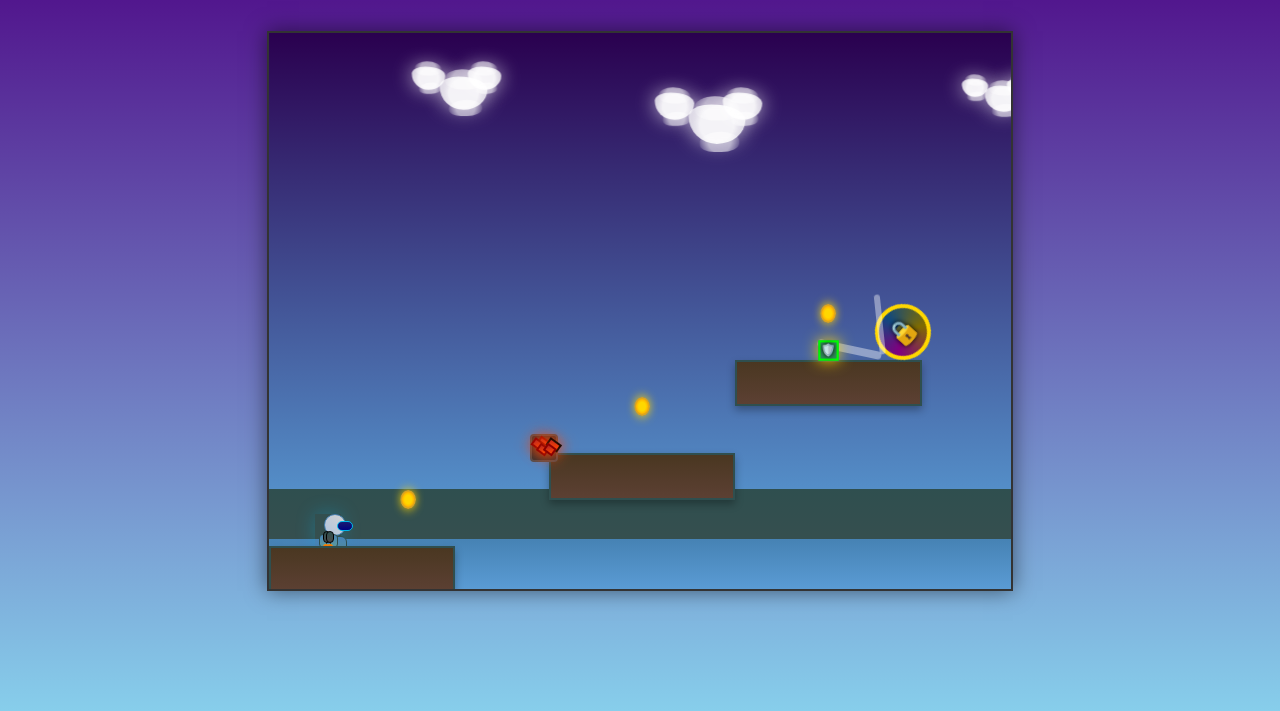
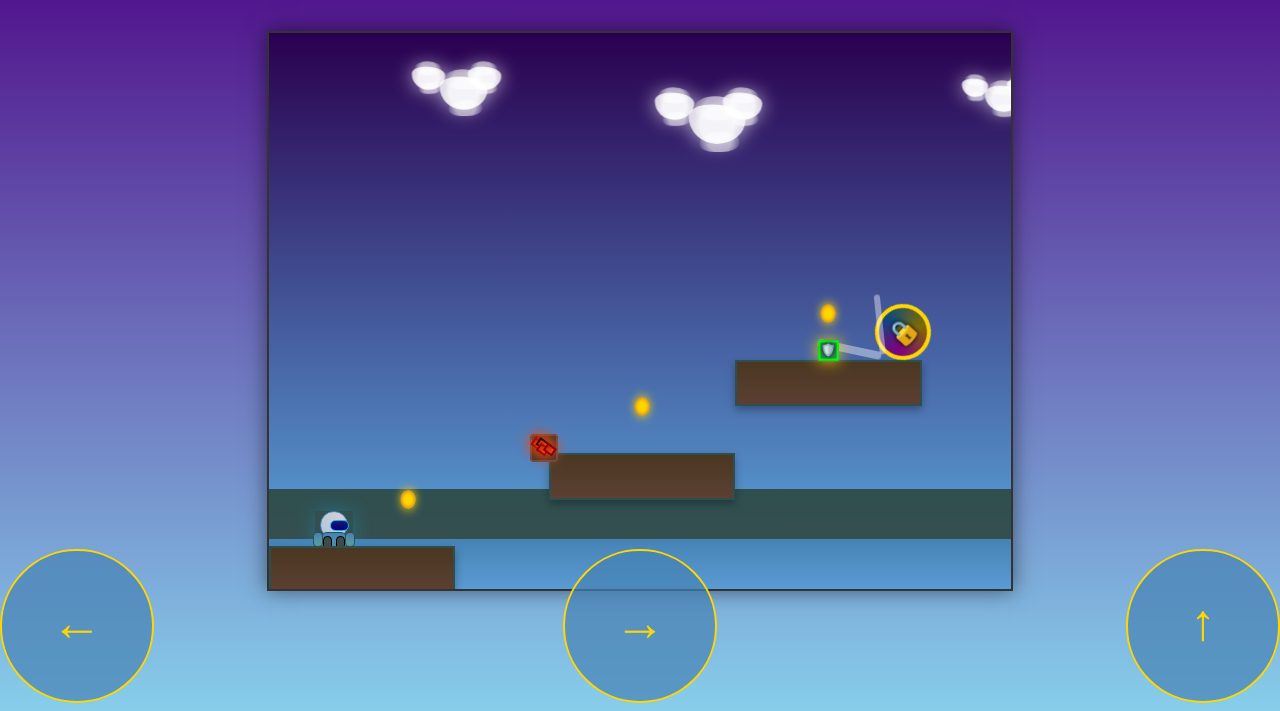
Before and after one commit to D-20001/dgame1, a plain HTML site: page index (41).html in a window 1280 px wide. Both pictures are taken after a click on the button "Start Game". Shown: the part 89-800 px from the top of the page. Drawn offline with Linux system fonts and the light colour scheme.

Commit message:
Update index (41).html

```diff
--- a/index (41).html
+++ b/index (41).html
@@ -1,43 +1,4 @@
-<script type="text/javascript">
-        var gk_isXlsx = false;
-        var gk_xlsxFileLookup = {};
-        var gk_fileData = {};
-        function filledCell(cell) {
-          return cell !== '' && cell != null;
-        }
-        function loadFileData(filename) {
-        if (gk_isXlsx && gk_xlsxFileLookup[filename]) {
-            try {
-                var workbook = XLSX.read(gk_fileData[filename], { type: 'base64' });
-                var firstSheetName = workbook.SheetNames[0];
-                var worksheet = workbook.Sheets[firstSheetName];
-
-                // Convert sheet to JSON to filter blank rows
-                var jsonData = XLSX.utils.sheet_to_json(worksheet, { header: 1, blankrows: false, defval: '' });
-                // Filter out blank rows (rows where all cells are empty, null, or undefined)
-                var filteredData = jsonData.filter(row => row.some(filledCell));
-
-                // Heuristic to find the header row by ignoring rows with fewer filled cells than the next row
-                var headerRowIndex = filteredData.findIndex((row, index) =>
-                  row.filter(filledCell).length >= filteredData[index + 1]?.filter(filledCell).length
-                );
-                // Fallback
-                if (headerRowIndex === -1 || headerRowIndex > 25) {
-                  headerRowIndex = 0;
-                }
-
-                // Convert filtered JSON back to CSV
-                var csv = XLSX.utils.aoa_to_sheet(filteredData.slice(headerRowIndex)); // Create a new sheet from filtered array of arrays
-                csv = XLSX.utils.sheet_to_csv(csv, { header: 1 });
-                return csv;
-            } catch (e) {
-                console.error(e);
-                return "";
-            }
-        }
-        return gk_fileData[filename] || "";
-        }
-        </script><!DOCTYPE html>
+<!DOCTYPE html>
 <html lang="en">
 <head>
     <meta charset="UTF-8">
@@ -143,18 +104,6 @@
             font-size: 3vw;
             margin-bottom: 2vh;
         }
-        #gameOverScreen .content-section {
-            width: 100%;
-            display: flex;
-            flex-direction: column;
-            align-items: center;
-            gap: 2vh;
-            margin-bottom: 2vh;
-        }
-        #gameOverScreen p {
-            font-size: 2.4vw;
-            line-height: 1.4;
-        }
         button {
             font-family: 'VT323', monospace;
             font-size: 2.4vw;
@@ -203,7 +152,7 @@
             position: fixed;
             bottom: 1vh;
             width: 100%;
-            display: none;
+            display: flex;
             justify-content: space-between;
             z-index: 10;
         }
@@ -224,8 +173,6 @@
             background: rgba(255,255,255,0.7);
         }
         .player {
-            width: 28px;
-            height: 35px;
             position: absolute;
             z-index: 5;
             transition: transform 0.05s ease;
@@ -239,8 +186,6 @@
             box-shadow: 0 4px 8px rgba(0,0,0,0.3);
         }
         .coin {
-            width: 20px;
-            height: 20px;
             position: absolute;
             z-index: 5;
             background: radial-gradient(circle, #FFD700 40%, #FFA500 80%);
@@ -250,8 +195,6 @@
             animation: coinSpin 2s infinite linear, coinPulse 1.5s infinite ease-in-out;
         }
         .obstacle {
-            width: 30px;
-            height: 30px;
             position: absolute;
             z-index: 5;
             background: #2F2F2F;
@@ -260,8 +203,6 @@
             animation: spikeShake 0.1s infinite ease-in-out;
         }
         .powerUp {
-            width: 20px;
-            height: 20px;
             position: absolute;
             z-index: 5;
             border: 2px solid;
@@ -274,8 +215,6 @@
             text-shadow: 0 0 5px #000;
         }
         .portal {
-            width: 60px;
-            height: 60px;
             position: absolute;
             z-index: 5;
             background: conic-gradient(#1E90FF, #FFD700, #FF00FF, #1E90FF);
@@ -341,83 +280,58 @@
             background: radial-gradient(circle, rgba(255,255,255,0.8), rgba(255,255,255,0));
         }
         .player .helmet {
-            width: 22px;
-            height: 22px;
             background: linear-gradient(45deg, #B0C4DE, #D3D3D3);
             border: 1px solid #4682B4;
             border-radius: 50%;
             position: absolute;
             top: 0;
-            left: 9px;
         }
         .player .visor {
-            width: 16px;
-            height: 10px;
             background: linear-gradient(#191970, #000080);
             border: 1px solid #00B7EB;
             border-radius: 8px;
             position: absolute;
-            top: 6px;
-            left: 12px;
         }
         .player .suit {
-            width: 24px;
-            height: 24px;
             background: linear-gradient(#4682B4, #5F9EA0);
             border: 1px solid #2F4F4F;
             border-radius: 6px;
             position: absolute;
-            top: 22px;
-            left: 8px;
         }
         .player .thruster-left {
-            width: 6px;
-            height: 10px;
             background: radial-gradient(circle, #FF4500 20%, #FFA500);
             border-radius: 3px;
             position: absolute;
-            bottom: -8px;
-            left: 8px;
         }
         .player .thruster-right {
-            width: 6px;
-            height: 10px;
             background: radial-gradient(circle, #FF4500 20%, #FFA500);
             border-radius: 3px;
             position: absolute;
-            bottom: -8px;
-            right: 8px;
         }
         .player .arm-left, .player .arm-right {
-            width: 8px;
-            height: 14px;
             background: linear-gradient(#4682B4, #5F9EA0);
             border: 1px solid #2F4F4F;
             border-radius: 4px;
             position: absolute;
         }
         .player .leg-left, .player .leg-right {
-            width: 8px;
-            height: 12px;
             background: linear-gradient(#2F4F4F, #4A4A4A);
             border: 1px solid #000;
             border-radius: 4px;
             position: absolute;
         }
         .obstacle .crystal {
-            width: 10px;
-            height: 20px;
             background: linear-gradient(45deg, #B22222, #FF4500);
             border: 2px solid #8B0000;
             position: absolute;
             animation: crystalPulse 0.8s infinite ease-in-out, crystalRotate 8s infinite linear;
             box-shadow: 0 0 10px #FF4500;
         }
-        .obstacle .crystal:nth-child(1) { top: 0; left: 10px; height: 18px; }
-        .obstacle .crystal:nth-child(2) { top: 2px; left: 2px; transform: rotate(30deg); height: 15px; }
-        .obstacle .crystal:nth-child(3) { top: 2px; left: 18px; transform: rotate(-30deg); height: 15px; border: 2px solid #000; }
-        .obstacle .crystal:nth-child(4) { top: 8px; left: 6px; transform: rotate(15deg); height: 12px; }
-        .obstacle .crystal:nth-child(5) { top: 8px; left: 14px; transform: rotate(-15deg); height: 12px; }
+        .obstacle .crystal:nth-child(1) { top: 0; left: 4px; width: 10px; height: 18px; }
+        .obstacle .crystal:nth-child(2) { top: 2px; left: 2px; width: 10px; height: 15px; transform: rotate(30deg); }
+        .obstacle .crystal:nth-child(3) { top: 2px; left: 8px; width: 10px; height: 15px; transform: rotate(-30deg); border: 2px solid #000; }
+        .obstacle .crystal:nth-child(4) { top: 8px; left: 6px; width: 10px; height: 12px; transform: rotate(15deg); }
+        .obstacle .crystal:nth-child(5) { top: 8px; left: 14px; width: 10px; height: 12px; transform: rotate(-15deg); }
         .portal.active {
             box-shadow: 0 0 30px rgba(255,215,0,0.8);
             animation: portalSwirl 1.5s infinite linear, portalPulse 1s infinite ease-in-out;
@@ -540,12 +454,12 @@
             #pauseButton { font-size: 3.6vw; width: 80px; height: 45px; }
             input { width: 300px; font-size: 3.6vw; height: 34px; }
             #leaderboard th, #leaderboard td, #leaderboardGameOver th, #leaderboardGameOver td { font-size: 2.8vw; }
-            #controls { display: flex; }
+            .control-button { width: 10vw; height: 10vw; font-size: 3.5vw; }
             #gameContainer { height: 80vh; }
             #score { top: 2.5vh; }
             #stage { top: 7vh; }
         }
-        @media (max-width: 400px) {
+        @media screen and (max-width: 400px) {
             #score, #stage, #homeScreen, #gameOverScreen, #pauseScreen { font-size: 5.4vw; }
             #homeScreen h1, #homeScreen h2 { font-size: 6vw; }
             #homeScreen .powerup-guide { font-size: 4vw; }
@@ -553,6 +467,7 @@
             button { font-size: 4.8vw; padding: 20px 48px; }
             input { width: 280px; font-size: 4.8vw; height: 38px; }
             #leaderboard th, #leaderboard td, #leaderboardGameOver th, #leaderboardGameOver td { font-size: 3.2vw; }
+            .control-button { width: 8vw; height: 8vw; font-size: 3vw; }
             #score { top: 3.5vh; }
             #stage { top: 9vh; }
         }
@@ -692,8 +607,10 @@
         const player = {
             x: 50,
             y: 500,
-            width: 28,
-            height: 35,
+            baseWidth: 40,
+            baseHeight: 40,
+            width: 40,
+            height: 40,
             baseSpeed: 5,
             speed: 5,
             velocityY: 0,
@@ -959,6 +876,8 @@
             gameContainer.style.width = `${width}px`;
             gameContainer.style.height = `${height}px`;
             scaleFactor = width / 800;
+            player.width = player.baseWidth * scaleFactor;
+            player.height = player.baseHeight * scaleFactor;
             updatePositions();
         }
         window.addEventListener('resize', resizeGame);
@@ -1062,8 +981,8 @@
                 }
             });
             if (player.element) {
-                player.element.style.width = `${player.width * scaleFactor}px`;
-                player.element.style.height = `${player.height * scaleFactor}px`;
+                player.element.style.width = `${player.width}px`;
+                player.element.style.height = `${player.height}px`;
                 player.element.style.left = `${player.x * scaleFactor}px`;
                 player.element.style.top = `${player.y * scaleFactor}px`;
             }
@@ -1093,26 +1012,19 @@
                     obstacle.element.style.left = `${obstacle.x * scaleFactor}px`;
                     obstacle.element.style.top = `${obstacle.y * scaleFactor}px`;
                     const crystals = obstacle.element.querySelectorAll('.crystal');
-                    crystals[0].style.width = `${10 * scaleFactor}px`;
-                    crystals[0].style.height = `${18 * scaleFactor}px`;
-                    crystals[0].style.left = `${10 * scaleFactor}px`;
-                    crystals[0].style.top = `${0}px`;
-                    crystals[1].style.width = `${10 * scaleFactor}px`;
-                    crystals[1].style.height = `${15 * scaleFactor}px`;
-                    crystals[1].style.left = `${2 * scaleFactor}px`;
-                    crystals[1].style.top = `${2 * scaleFactor}px`;
-                    crystals[2].style.width = `${10 * scaleFactor}px`;
-                    crystals[2].style.height = `${15 * scaleFactor}px`;
-                    crystals[2].style.left = `${18 * scaleFactor}px`;
-                    crystals[2].style.top = `${2 * scaleFactor}px`;
-                    crystals[3].style.width = `${10 * scaleFactor}px`;
-                    crystals[3].style.height = `${12 * scaleFactor}px`;
-                    crystals[3].style.left = `${6 * scaleFactor}px`;
-                    crystals[3].style.top = `${8 * scaleFactor}px`;
-                    crystals[4].style.width = `${10 * scaleFactor}px`;
-                    crystals[4].style.height = `${12 * scaleFactor}px`;
-                    crystals[4].style.left = `${14 * scaleFactor}px`;
-                    crystals[4].style.top = `${8 * scaleFactor}px`;
+                    crystals.forEach((crystal, index) => {
+                        const sizes = [
+                            { width: 10, height: 18, left: 4, top: 0 },
+                            { width: 10, height: 15, left: 2, top: 2 },
+                            { width: 10, height: 15, left: 8, top: 2 },
+                            { width: 10, height: 12, left: 6, top: 8 },
+                            { width: 10, height: 12, left: 14, top: 8 }
+                        ];
+                        crystal.style.width = `${sizes[index].width * scaleFactor}px`;
+                        crystal.style.height = `${sizes[index].height * scaleFactor}px`;
+                        crystal.style.left = `${sizes[index].left * scaleFactor}px`;
+                        crystal.style.top = `${sizes[index].top * scaleFactor}px`;
+                    });
                 }
             });
             stage.powerUps.forEach(powerUp => {
@@ -1128,7 +1040,7 @@
             });
             if (stage.portal.element) {
                 stage.portal.element.style.width = `${stage.portal.width * scaleFactor}px`;
-                stage.portal.element.style.height = `${stage.portal.width * scaleFactor}px`;
+                stage.portal.element.style.height = `${stage.portal.height * scaleFactor}px`;
                 stage.portal.element.style.left = `${stage.portal.x * scaleFactor}px`;
                 stage.portal.element.style.top = `${stage.portal.y * scaleFactor}px`;
                 stage.portal.element.classList.toggle('active', stage.portal.active);
@@ -1167,27 +1079,57 @@
         function updatePlayer() {
             if (!player.element) return;
             if (player.speedBoostActive || player.invincibilityActive || player.doubleJumpActive) {
-                const glowColor = player.speedBoostActive ? 'rgba(0, 0, 255, 0.6)' :
-                                 player.invincibilityActive ? 'rgba(0, 255, 0, 0.6)' :
-                                 'rgba(255, 165, 0, 0.6)';
+                const glowColor = player.speedBoostActive ? 'rgba(0,0,255,0.6)' :
+                                  player.invincibilityActive ? 'rgba(0,255,0,0.6)' :
+                                  'rgba(255,165,0,0.6)';
                 player.element.style.boxShadow = `0 0 ${40 * scaleFactor}px ${glowColor}`;
             } else {
-                player.element.style.boxShadow = `0 0 ${20 * scaleFactor}px rgba(0, 191, 255, 0.3)`;
-            }
+                player.element.style.boxShadow = `0 0 ${20 * scaleFactor}px rgba(0,191,255,0.3)`;
+            }
+            const helmet = player.element.querySelector('.helmet');
+            const visor = player.element.querySelector('.visor');
+            const suit = player.element.querySelector('.suit');
             const armLeft = player.element.querySelector('.arm-left');
             const armRight = player.element.querySelector('.arm-right');
             const legLeft = player.element.querySelector('.leg-left');
             const legRight = player.element.querySelector('.leg-right');
-            armLeft.style.left = `${4 * scaleFactor}px`;
-            armLeft.style.top = `${22 * scaleFactor}px`;
-            armRight.style.right = `${4 * scaleFactor}px`;
-            armRight.style.top = `${22 * scaleFactor}px`;
-            legLeft.style.left = `${8 * scaleFactor}px`;
-            legLeft.style.bottom = `${4 * scaleFactor}px`;
-            legRight.style.right = `${8 * scaleFactor}px`;
-            legRight.style.bottom = `${4 * scaleFactor}px`;
             const thrusterLeft = player.element.querySelector('.thruster-left');
             const thrusterRight = player.element.querySelector('.thruster-right');
+            helmet.style.width = `${30 * scaleFactor}px`; // 75% of base 40
+            helmet.style.height = `${30 * scaleFactor}px`;
+            helmet.style.left = `${5 * scaleFactor}px`; // Centered
+            visor.style.width = `${20 * scaleFactor}px`; // 50% of base 40
+            visor.style.height = `${12 * scaleFactor}px`;
+            visor.style.left = `${10 * scaleFactor}px`;
+            visor.style.top = `${8 * scaleFactor}px`;
+            suit.style.width = `${28 * scaleFactor}px`; // 70% of base 40
+            suit.style.height = `${28 * scaleFactor}px`;
+            suit.style.left = `${6 * scaleFactor}px`;
+            suit.style.top = `${22 * scaleFactor}px`;
+            armLeft.style.width = `${10 * scaleFactor}px`; // 25% of base 40
+            armLeft.style.height = `${16 * scaleFactor}px`;
+            armLeft.style.left = `${-2 * scaleFactor}px`;
+            armLeft.style.top = `${22 * scaleFactor}px`;
+            armRight.style.width = `${10 * scaleFactor}px`;
+            armRight.style.height = `${16 * scaleFactor}px`;
+            armRight.style.right = `${-2 * scaleFactor}px`;
+            armRight.style.top = `${22 * scaleFactor}px`;
+            legLeft.style.width = `${10 * scaleFactor}px`;
+            legLeft.style.height = `${14 * scaleFactor}px`;
+            legLeft.style.left = `${8 * scaleFactor}px`;
+            legLeft.style.bottom = `${0}px`;
+            legRight.style.width = `${10 * scaleFactor}px`;
+            legRight.style.height = `${14 * scaleFactor}px`;
+            legRight.style.right = `${8 * scaleFactor}px`;
+            legRight.style.bottom = `${0}px`;
+            thrusterLeft.style.width = `${8 * scaleFactor}px`; // 20% of base 40
+            thrusterLeft.style.height = `${12 * scaleFactor}px`;
+            thrusterLeft.style.left = `${8 * scaleFactor}px`;
+            thrusterLeft.style.bottom = `${-12 * scaleFactor}px`;
+            thrusterRight.style.width = `${8 * scaleFactor}px`;
+            thrusterRight.style.height = `${12 * scaleFactor}px`;
+            thrusterRight.style.right = `${8 * scaleFactor}px`;
+            thrusterRight.style.bottom = `${-12 * scaleFactor}px`;
             thrusterLeft.classList.toggle('active', player.isJumping || player.velocityY < 0);
             thrusterRight.classList.toggle('active', player.isJumping || player.velocityY < 0);
             if (player.frameCounter % 10 === 0) {
@@ -1258,6 +1200,7 @@
             if (e.code === 'ArrowLeft') keys.left = true;
             if (e.code === 'ArrowRight') keys.right = true;
             if (e.code === 'Space' && player.jumpCount < player.maxJumps) {
+                e.preventDefault();
                 keys.jump = true;
                 player.velocityY = player.jumpPower;
                 player.isJumping = true;
@@ -1275,18 +1218,18 @@
             if (e.code === 'Space') keys.jump = false;
         });
         function getLeaderboard() {
-            const leaderboard = JSON.parse(localStorage.getItem('leaderboard') || '[]');
+            const leaderboard = JSON.parse(localStorage.getItem('Leaderboard') || '[]');
             return leaderboard.sort((a, b) => a.time - b.time).slice(0, 10);
         }
         function addToLeaderboard(name, time) {
             const leaderboard = getLeaderboard();
-            leaderboard.push({ name: name || 'Anonymous', time });
-            leaderboard.sort((a, b) => a.time - b.time);
+            leaderboard.push({ name: name || 'Anonymous', time: time });
+            leaderboard.sort((a, b) => a.time);
             localStorage.setItem('leaderboard', JSON.stringify(leaderboard.slice(0, 10)));
         }
         function getPlacement(time) {
             const leaderboard = getLeaderboard();
-            return leaderboard.filter(entry => entry.time < time).length + 1;
+            return leaderboard.filter((entry => entry.time < time).length + 1);
         }
         function updateLeaderboardDisplay() {
             const leaderboard = getLeaderboard();
@@ -1312,7 +1255,6 @@
                 currentMusic.currentTime = 0;
             }
             currentMusic = bgMusic[Math.min(currentStage, bgMusic.length - 1)];
-            currentMusic.currentTime = 0;
             currentMusic.play().catch(e => console.log("Music playback failed:", e));
         }
         function stopBackgroundMusic() {
@@ -1334,7 +1276,7 @@
                 gameTime = 0;
                 startTime = performance.now();
                 totalPausedTime = 0;
-                scoreDisplay.textContent = `Time: 0.00s`;
+                scoreDisplay.textContent = 'Time: 0.00s';
             }
             player.x = 50;
             player.y = 500;
@@ -1373,7 +1315,7 @@
             }
             gameState = 'playing';
             gameContainer.style.display = 'block';
-            pauseButton.style.display = 'block';
+            pauseButton.style.display = 'flex';
             homeScreen.style.display = 'none';
             gameOverScreen.style.display = 'none';
             pauseScreen.style.display = 'none';
```
